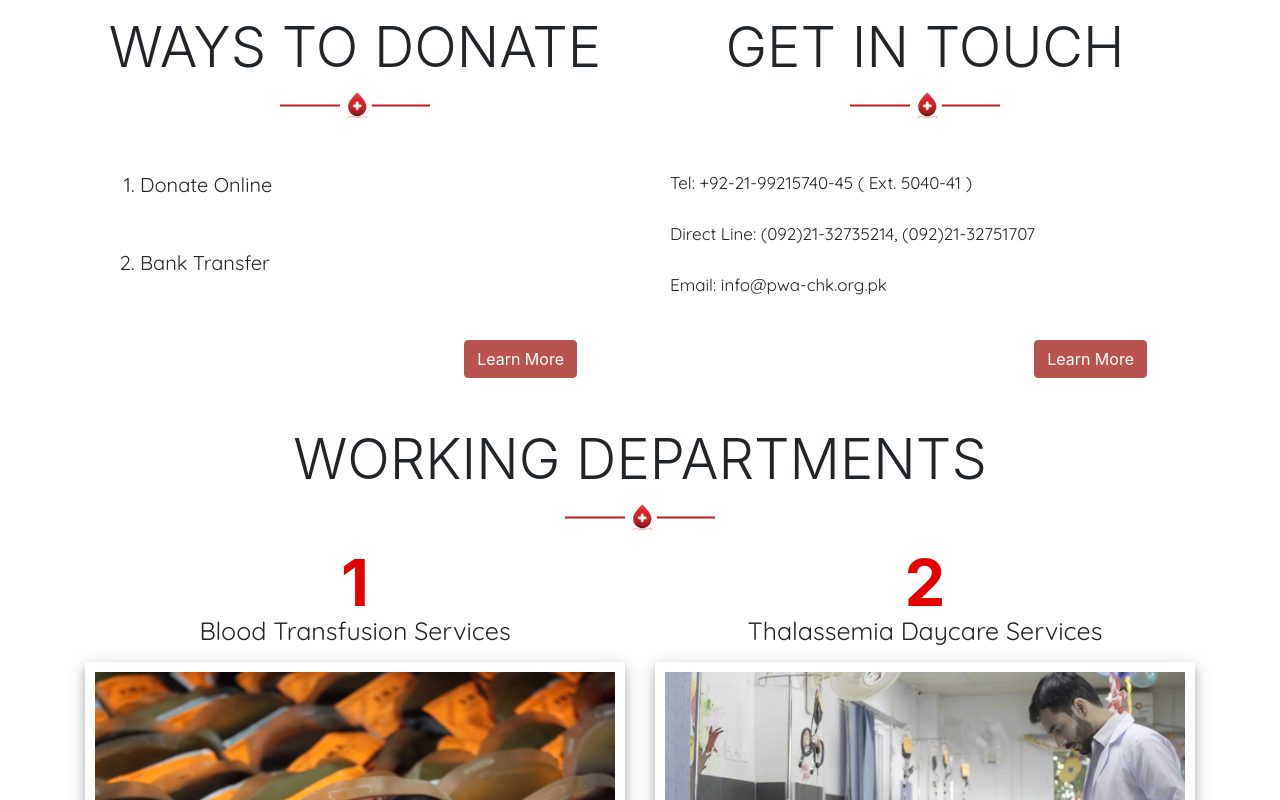
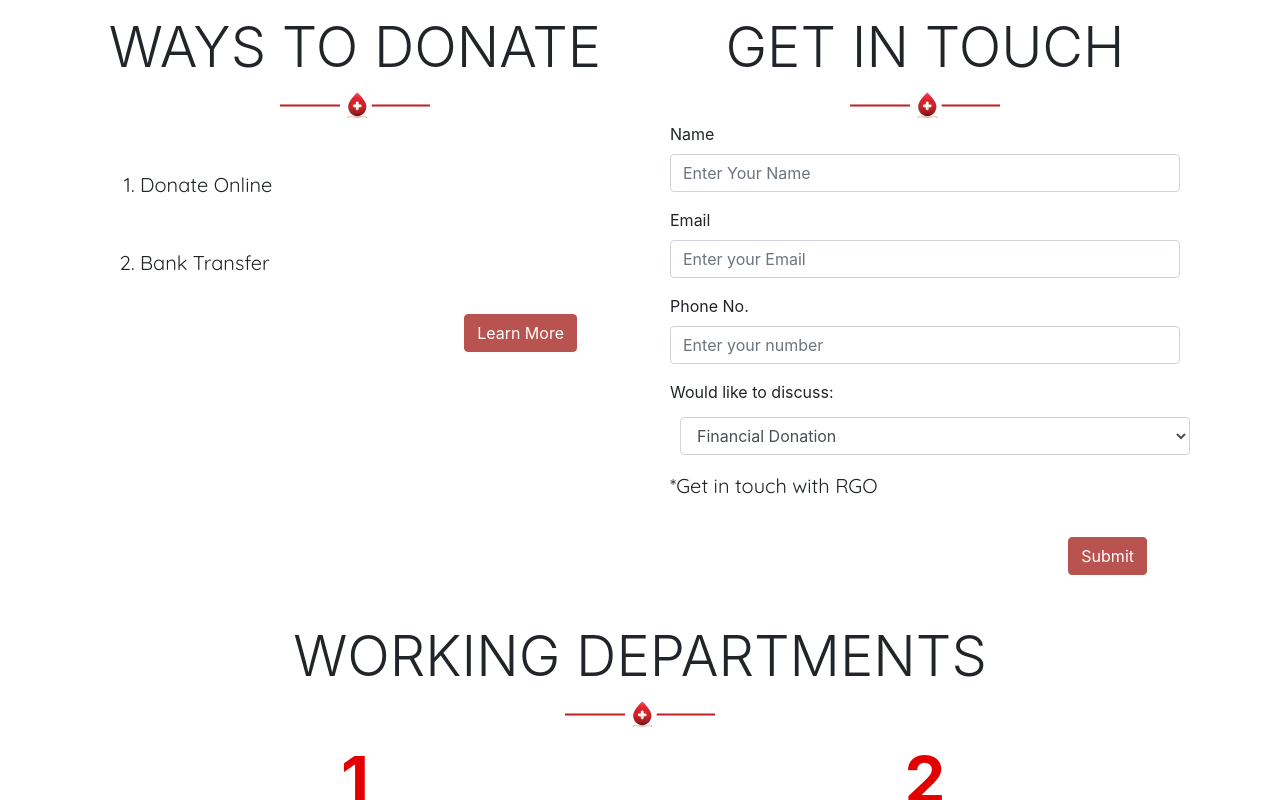
Before and after one commit to AltafShk/PWA, a React (Create React App) app: page / in a window 1280 px wide. Shown: the part 1220-2020 px from the top of the page. Built offline with nearby package versions, Linux system fonts and the light colour scheme.

Commit message:
email done

```diff
--- a/package.json
+++ b/package.json
@@ -7,6 +7,7 @@
     "@testing-library/react": "^9.5.0",
     "@testing-library/user-event": "^7.2.1",
     "axios": "^0.19.2",
+    "emailjs-com": "^2.6.3",
     "firebase": "^7.18.0",
     "firebase-tools": "^8.7.0",
     "firebaseui": "^4.6.1",
@@ -30,7 +31,8 @@
     "react-social-icons": "^4.1.0",
     "react-visibility-sensor": "^5.1.1",
     "reactstrap": "^8.5.1",
-    "redux": "^4.0.5"
+    "redux": "^4.0.5",
+    "sweetalert2": "^9.17.1"
   },
   "scripts": {
     "start": "react-scripts start",
--- a/src/App.css
+++ b/src/App.css
@@ -26,6 +26,8 @@
     zoom: 0.5;
 
   }
+
+
 
 }
 
@@ -575,6 +577,16 @@ margin-top: 15px;
   margin-top: 10px;
   line-height: 30px;
   text-align: left;
+  max-width: 400px;
+  margin-right: auto;
+  margin-left: auto;
+}
+
+@media (max-width: 1020px) and (min-width: 767px){
+ .cp-small-txt{
+   font-size: 1.4vw;
+ }
+
 }
 
 
@@ -587,6 +599,21 @@ margin-top: 15px;
   margin-top: 30px;
   line-height: 30px;
 }
+
+.cp-div{
+  height: 200px;
+  text-align: center;
+  box-shadow: 0 4px 8px 0 rgba(0, 0, 0, 0.2), 0 6px 20px 0 rgba(0, 0, 0, 0.19);
+  margin-left: 10px;
+  margin-right: 10px;
+}
+
+.vl {
+  border-left: 6px solid red;
+  height: 430px;
+  margin-top: 30px;
+}
+
 .success-stories-img {
   width: 100%;
   height: 600px;
--- a/src/App.js
+++ b/src/App.js
@@ -67,8 +67,8 @@ function App() {
             <Route path='/qasid' component={Qasid} />
             <Route path='/souvenir' component={Souvenir} />
             <Route path='/blood-transfusion-services' component={BloodTransfusionServices} />
-            <Route path='/zakaat-calculator' component={ZakaatCalculator} />
-            <Route path='/currency-converter' component={Converter} />
+            {/* <Route path='/zakaat-calculator' component={ZakaatCalculator} /> */}
+            {/* <Route path='/currency-converter' component={Converter} /> */}
             <Route path='/thalassemia-daycare-center' component={ThalassemiaDaycareCenter} />
             <Route path='/sign-in' component={SignIn} />
             <Route path='/sign-up' component={SignUp} />
--- a/src/components/Services/calculateZakaat.js
+++ b/src/components/Services/calculateZakaat.js
@@ -7,7 +7,7 @@ export default function ZakaatCalculator() {
 
     return(
         <Container fluid>
-            <Row>
+            {/* <Row>
                 <Col md={{size: 6}} sm = {{size: 12}} style = {{backgroundColor: "#e50000"}}>
                     <p className = "bts-txt">ZAKAT CALCULATOR</p>
                 </Col>
@@ -16,9 +16,9 @@ export default function ZakaatCalculator() {
                 <img className = "img-responsive bts-img-1" src={require('../../images/zc-img-1.jpg')}/>
                 </Col>
 
-            </Row>
+            </Row> */}
             <Container>
-            <h4 className='text-center mt-5 mb-3'>Calculate your Zaakat</h4>
+            <h4 className='text-center mt-5 mb-3'>Calculate your Zakat</h4>
             <Form>
                 <Label for='amt'>Enter your amount: </Label>
                 <Input className='w-50 text-center align-items-center' htmlFor='amt' onChange={(e) => {
--- a/src/components/Services/currencyConverter.js
+++ b/src/components/Services/currencyConverter.js
@@ -52,7 +52,7 @@ export default function Converter () {
         };
     return(
       <React.Fragment>
-        <Container fluid >
+        {/* <Container fluid >
 
           <Row>
                 <Col  md={{size: 6}} sm = {{size: 12}} style = {{backgroundColor: "#e50000"}}>
@@ -64,11 +64,11 @@ export default function Converter () {
                 </Col>
 
             </Row>
-          </Container>
+          </Container> */}
           <Container className = "Converter mt-5">
-          <h2>
+          {/* <h2>
             <span>Currency</span>Converter
-          </h2>
+          </h2> */}
           <div className="From">
             <input
               name="amount"
--- a/src/components/header.js
+++ b/src/components/header.js
@@ -206,10 +206,6 @@ function Header(){
                             <Link to = "/blood-transfusion-services" style={{ textDecoration: 'none' }}><DropdownItem>BLOOD TRANSFUSION SERVICES</DropdownItem></Link>
                               <DropdownItem divider />
                               <Link to = "/thalassemia-daycare-center" style={{ textDecoration: 'none' }}><DropdownItem>THALASSEMIA DAYCARE CENTER</DropdownItem></Link>
-                              <DropdownItem divider />
-                              <Link to = "/zakaat-calculator" style={{ textDecoration: 'none' }}><DropdownItem>ZAKAAT CALCULATOR</DropdownItem></Link>
-                              <DropdownItem divider />
-                              <Link to = "/currency-converter" style={{ textDecoration: 'none' }}><DropdownItem>CURRENCY CONVERTER</DropdownItem></Link>
                             </DropdownMenu>
                           </Dropdown>
                           <Dropdown nav inNavbar className="d-inline-block" onMouseOver={onMouseEnter3} onMouseLeave={onMouseLeave3} isOpen={dropdownOpen3} toggle={toggle3} >
--- a/src/components/home.js
+++ b/src/components/home.js
@@ -2,20 +2,104 @@ import React, { useState } from 'react';
 import 'bootstrap/dist/css/bootstrap.css';
 import Carousel from 'react-bootstrap/Carousel'
 import Jumbotron from 'react-bootstrap/Jumbotron';
-import { Container, Row, Col } from 'reactstrap';
+import { Container, Form, Label, FormGroup, Input, Row, Col, Button } from 'reactstrap';
 import Counter from "../components/counter"
 import CarouselItem from './carouselitem';
-import {Button} from 'reactstrap';
 import {Link} from 'react-router-dom'
+import emailjs from 'emailjs-com'
+// import Swal from 'sweetalert2'
+
 
 
 
 function Home() {
     const [index, setIndex] = useState(0);
 
+    const [name, setName] = useState("");
+    const [email, setEmail] = useState("");
+    const [phone, setPhone] = useState("");
+    const [topic, setTopic] = useState("Financial Donation");
+    const [other, setOther] = useState("");
+
+
+
     const handleSelect = (selectedIndex, e) => {
       setIndex(selectedIndex);
     };
+
+
+    const handleOther = e => {
+      if (e.target.value !== "Other"){
+        setOther("");
+        setTopic(e.target.value);
+
+      }
+      else{
+        setTopic(e.target.value);
+
+      }
+
+
+
+    };
+
+
+    const submitHandler = event => {
+      event.preventDefault();
+      emailjs.init("user_D7SSZRhPf7zF7TFs3Tb4t");
+
+      const templateId = 'template_U3FFukLX';
+
+
+      if (other !== ""){
+        sendFeedback(templateId, {
+          topic: other,
+          name: name,
+          email: email
+         }
+        )
+      }
+      else{
+        sendFeedback(templateId, {
+          topic: topic,
+          name: name,
+          email: email
+         }
+        )
+      }
+
+
+
+
+
+
+
+      }
+
+    const sendFeedback = (templateId, variables) => {
+      emailjs.send(
+        'outlook', templateId,
+        variables
+        ).then(res => {
+          // Email successfully sent alert
+          // Swal.fire({
+          //   title: 'Email Successfully Sent',
+          //   icon: 'success'
+          // })
+          console.log('Succesful')
+        })
+        // Email Failed to send Error alert
+        .catch(err => {
+          // Swal.fire({
+          //   title: 'Email Failed to Send',
+          //   icon: 'error'
+          // })
+          console.error('Email Error:', err)
+        })
+    }
+
+
+
 
     return (
     <React.Fragment>
@@ -84,7 +168,7 @@ function Home() {
           <img className="mx-auto" src={require('../images/divider.png')}/>
           </div>
 
-          <Container style = {{height: '150px'}}>
+          <Container>
             <ol>
               <li className = "hm-li-txt mt-5">
                 Donate Online
@@ -108,17 +192,56 @@ function Home() {
           <img className="mx-auto" src={require('../images/divider.png')}/>
           </div>
 
-          <Container style = {{height: '150px'}}>
+          <Container>
 
-          <p className='hm-p-txt mt-5'>Tel: +92-21-99215740-45 ( Ext. 5040-41 )<br/><br/>
-          Direct Line: (092)21-32735214, (092)21-32751707<br/><br/>
-          Email: info@pwa-chk.org.pk</p>
+                    <Form>
+                        <FormGroup>
+                            <Label for='name'>
+                                Name
+                            </Label>
+                            <Input type='text' name='name' id='name' placeholder='Enter Your Name' value = {name} onChange = {e => setName(e.target.value)} />
+                        </FormGroup>
+
+                        <FormGroup>
+                            <Label for="exampleEmail">Email</Label>
+                            <Input type="email" name="email" id="exampleEmail" placeholder="Enter your Email" value = {email} onChange = {e => setEmail(e.target.value)}/>
+                        </FormGroup>
+
+                        <FormGroup>
+                            <Label for='number'>
+                                Phone No.
+                            </Label>
+                            <Input type='phone' name='number' id='number' placeholder='Enter your number' value = {phone} onChange = {e => setPhone(e.target.value)}/>
+                        </FormGroup>
+
+
+                        <FormGroup>
+                            <Label for="topic">Would like to discuss:</Label>
+                            <Input type="select" name="topic" id="topic" value = {topic} onChange = {(e) => handleOther(e)}>
+                                <option value = "Financial Donation">Financial Donation</option>
+                                <option value = "Blood Donation">Blood Donation</option>
+                                <option value = "Meeting">Meeting</option>
+                                <option value = "Visiting">Visiting</option>
+                                <option value = "Other">Other</option>
+                            </Input>
+                        </FormGroup>
+
+                            {topic == "Other" ? <FormGroup>
+                            <Label for='other-reason'>
+                                Write the other reason
+                            </Label>
+                            <Input type='text' name='other' id='other' placeholder='Write a short description' value = {other} onChange = {e => setOther(e.target.value)}/>
+                        </FormGroup> : ""}
+
+                    </Form>
+
+                    <p className = "hm-li-txt">*Get in touch with RGO</p>
 
 
           </Container>
 
           <div>
-          <Link onClick = {() => {window.location.assign('/contact-us')}} ><Button className = "home-btn mr-5">Learn More</Button></Link>
+          <Button onClick={(e) => submitHandler(e)} className='home-btn mr-5'>Submit</Button>
           </div>
 
 
```
Also changed, not shown: src/components/GetInvolved/corporatepartner.js (+24 -3 lines), src/components/GetInvolved/donatenow.js (+21 -1 lines), 1 other file (tests, documents, lock files or other folders).
